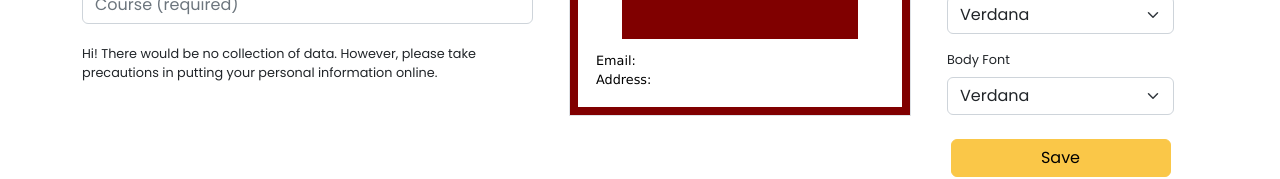
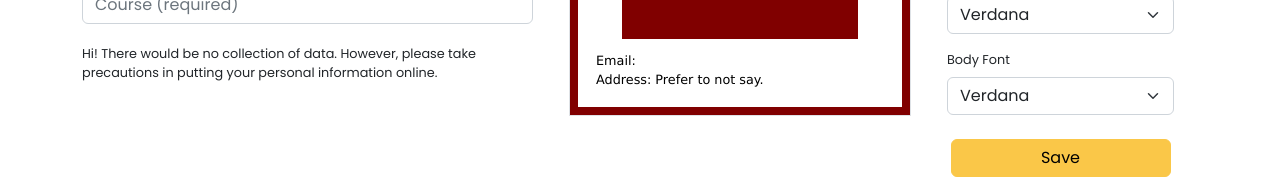
Before and after one commit to roiceee/CV-App, a React (Create React App) app: page / in a window 1280 px wide. Shown: the part 487-666 px from the top of the page. Built offline with nearby package versions, Linux system fonts and the light colour scheme.

Commit message:
fix email form not validating on save button

```diff
--- a/src/components/body/form-components/generalInformation.js
+++ b/src/components/body/form-components/generalInformation.js
@@ -47,7 +47,7 @@ function GeneralInformationForm({
         <div id="name-error" className="error"></div>
       </Form.Group>
 
-      <Form.Group className="mb-2 need-validation" controlId="email">
+      <Form.Group className="mb-2" controlId="email">
         <Form.Control
           onChange={changeInputHandler}
           value={studentInfo.email}
@@ -66,6 +66,7 @@ function GeneralInformationForm({
           type="text"
           placeholder="Address"
           maxLength={45}
+          className="need-validation"
         />
         <div id="address-error" className="error"></div>
       </Form.Group>
--- a/src/components/body/id-components/idPreview.js
+++ b/src/components/body/id-components/idPreview.js
@@ -48,7 +48,7 @@ function IdPreview({ studentInfo, idProperties }) {
           <div>
             <div className="d-flex">
               <div>Address:&nbsp;</div>
-              <div id="address-preview">{studentInfo.address}</div>
+              <div id="address-preview">{studentInfo.address.trim() === "" ? "Prefer to not say." : studentInfo.address}</div>
             </div>
           </div>
         </div>
```
Also changed, not shown: 7 other files (tests, documents, lock files or other folders).
